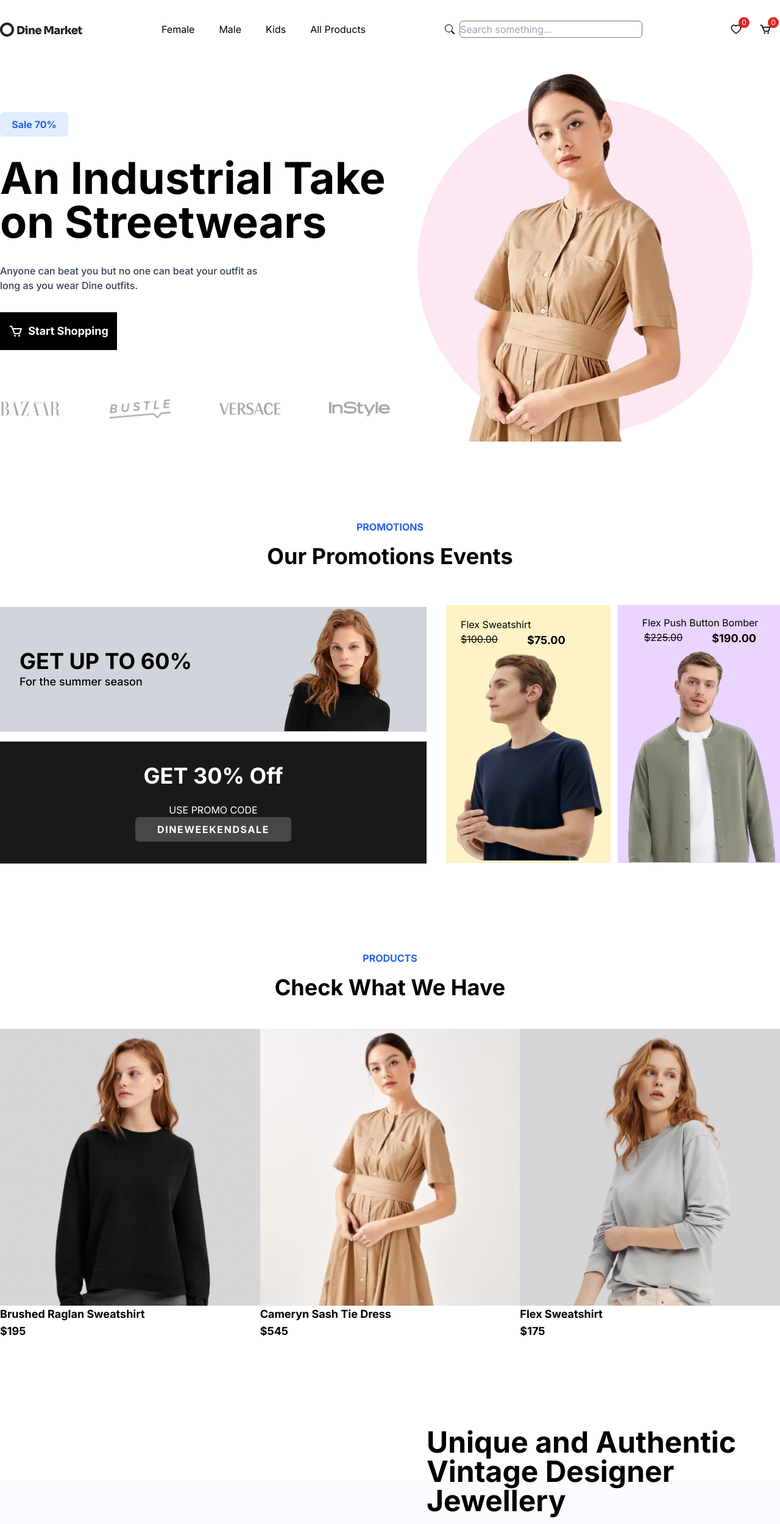
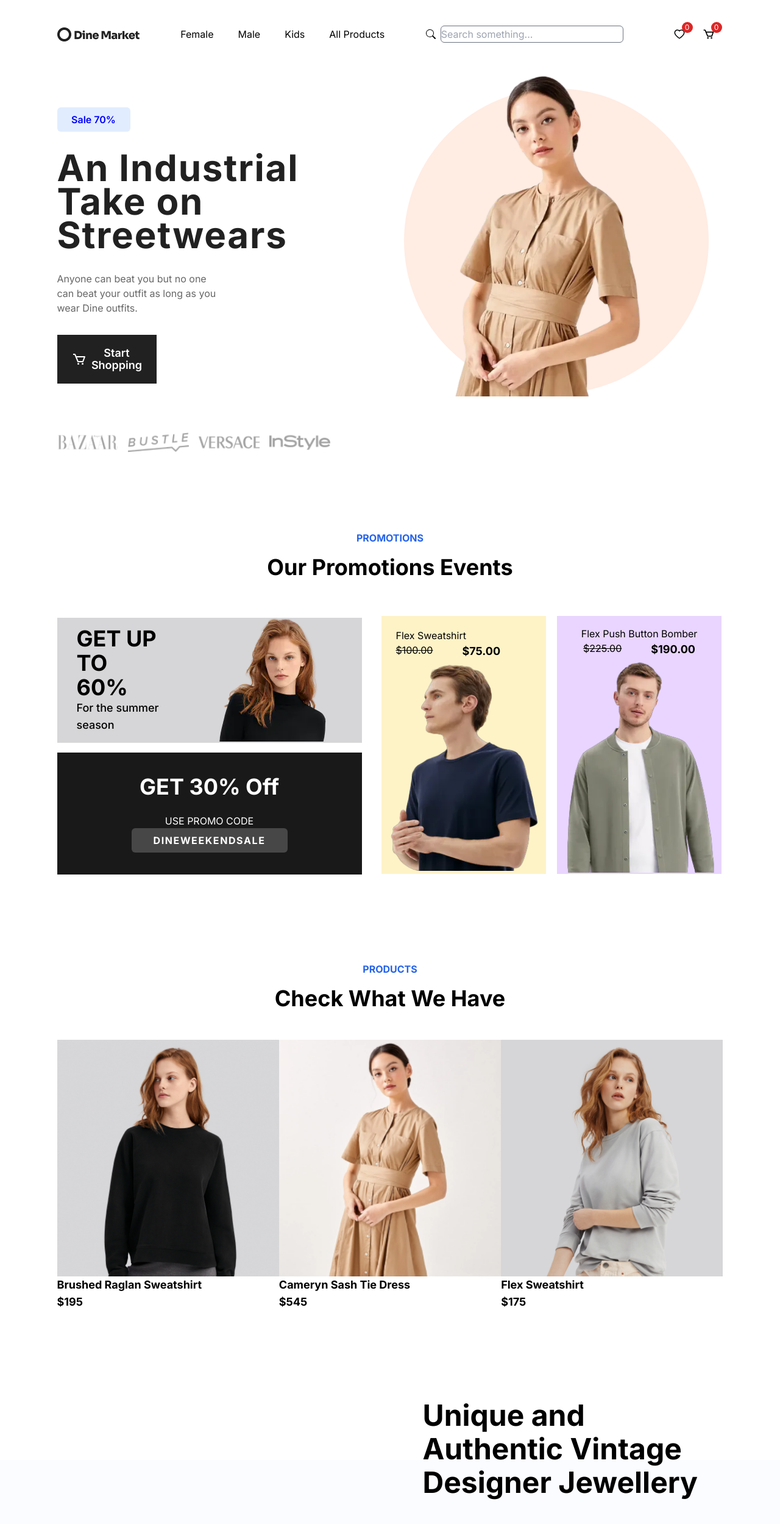
Before and after one commit to rajaadeeltalib/brandstore, a Next.js app: page / in a window 1280 px wide. Shown: the top 2499 px of the page at 61% size. Built offline with nearby package versions, Linux system fonts and the light colour scheme.

Commit message:
code updated

```diff
--- a/src/app/components/Hero.tsx
+++ b/src/app/components/Hero.tsx
@@ -11,17 +11,17 @@ import Image from "next/image"
 const Hero = () => {
   return (
     <Wrapper>
-    <div className='grid grid-cols-2 mt-6'>
+    <div className='grid grid-cols-2 '>
         {/* Hero Left Column Start*/}
         <div className='flex flex-col mt-16 gap-8'>
-            <div className='bg-[#E1EDFF] w-28 h-10 flex items-center justify-center font-bold text-blue-600 rounded-md'>Sale 70%</div>
+            <div className='bg-[#e1edff] w-[120px] h-10 flex items-center justify-center font-semibold text-[#0000ff] rounded-md'>Sale 70%</div>
             {/* <h1 className='text-[66px]  font-bold'>An Industrial Take on Streetwears</h1> */}
-            <h1 className='text-7xl font-bold'>An Industrial Take on Streetwears</h1>
-            <p className='text-gray-700 font-medium'>Anyone can beat you but no one can beat your outfit as<br /> long as you wear Dine outfits.</p>
+            <h1 className='text-6xl font-bold leading-[55px] tracking-[.03em] text-[#212121]'>An Industrial Take on Streetwears</h1>
+            <p className='font-normal text-base leading-6 text-[#666] block w-[50%]'>Anyone can beat you but no one can beat your outfit as long as you wear Dine outfits.</p>
             <div className='flex text-4xl'>
-            <button className='text-lg font-bold bg-black text-white w-48 h-[62px] flex justify-center items-center gap-2'><BiCart className='text-2xl'/>Start Shopping</button>
+            <button className='text-lg font-semibold leading-5 bg-[#212121] text-white w-[30%] h-[80px] flex justify-center items-center gap-2'><BiCart className='text-2xl'/>Start<br/> Shopping</button>
             </div>
-            <div className='flex justify-between mt-12'>
+            <div className='flex gap-4 mt-12'>
               <Image src={FeaturedImageOne} height={100} width={100}  alt='Featured Image 1' />
               <Image src={FeaturedImageTwo} height={100} width={100} alt='Featured Image 2' />
               <Image src={FeaturedImageThree} height={100} width={100} alt='Featured Image 3' />
@@ -32,9 +32,9 @@ const Hero = () => {
         {/* Hero left column end */}
         {/* Hero Right Column Start */}
         <div className='flex justify-center items-center relative'>
-          <div className='w-[550px] h-[550px] bg-pink-100 flex justify-center items-center rounded-full absolute -z-10 mt-7'></div>
+          <div className='w-[500px] h-[500px] bg-[#ffece3] flex justify-center items-center rounded-full absolute -z-10 -mt-16'></div>
 
-      <div className=''><Image src={HeroImage} alt="Hero Image"/></div>
+      <div className='-mt-20'><Image src={HeroImage} alt="Hero Image" height={650} width={650}/></div>
 
         </div>
         {/* Hero Right Column END*/}
--- a/src/app/components/Navbar.tsx
+++ b/src/app/components/Navbar.tsx
@@ -11,7 +11,7 @@ import Wrapper from './Wrapper';
 const Navbar = () => {
   return (
     <Wrapper>
-      <div className='flex flex-col md:flex-row justify-between h-24 items-center'>
+      <div className='flex flex-col md:flex-row justify-between items-center py-[32px]'>
         <div className='mb-4 md:mb-0'>
 <Link href={"/"} >
           <Image src={Logo} alt='Logo' />
--- a/src/app/components/Promotions.tsx
+++ b/src/app/components/Promotions.tsx
@@ -18,14 +18,14 @@ const Promotions = () => {
       <div className="flex justify-between items-center mt-6">
         {/* Section left start */}
         <div className="mt-6">
-          <div className="w-[700px] h-[205px] bg-gray-300 flex justify-between items-center">
+          <div className="w-[500px] h-[205px] bg-[#d6d6d8] flex justify-between items-center">
             <div className="mx-8">
-              <h4 className="text-4xl font-bold ">GET UP TO 60%</h4>
-              <p className="text-lg font-medium">For the summer season</p>
+              <h4 className="text-4xl font-bold ">GET UP TO<br/><span> 60%</span></h4>
+              <p className="text-lg font-medium">For the summer <br/>season</p>
             </div>
             <Image className="-mt-4" src={PromotionOne} alt="Promotion One" />
           </div>
-          <div className="w-[700px] h-[200px] bg-black/90 mt-4 flex items-center justify-center">
+          <div className="w-[500px] h-[200px] bg-black/90 mt-4 flex items-center justify-center">
             <div className="mx-8 text-white flex flex-col items-center justify-center">
               <h4 className="text-4xl font-bold">GET 30% Off</h4>
               <p className="text-md font-normal mt-6">USE PROMO CODE</p>
--- a/src/app/components/Unique.tsx
+++ b/src/app/components/Unique.tsx
@@ -8,11 +8,11 @@ const Unique = () => {
   return (
     <>
     <Wrapper>
-    <div className="text-5xl font-bold ml-[700px] w-[600px] mt-36">
-        <div>Unique and Authentic Vintage Designer Jewellery</div>
+    <div className="flex justify-start text-5xl font-bold  mt-36 ml-[600px] w-[45%] leading-[55px]">
+        <h1>Unique and Authentic Vintage Designer Jewellery</h1>
     </div>
     </Wrapper>
-    <div className="max-w-screen bg-[#fbfcff] h-20 -mt-14">
+    <div className="max-w-screen bg-[#fbfcff] h-20 -mt-16">
 
     </div>
     {/* .................. */}
@@ -66,7 +66,7 @@ const Unique = () => {
             <Image src={UniqueOne} alt="Unique One" />
             <div className="items-center pl-6 text-justify leading-relaxed">
            <p>This piece is ethically crafted in our small family-owned workshop in Peru with unmatched attention to detail and care. The Natural color is the actual natural color of the fiber, undyed and 100% traceable.</p>
-           <button className='mt-10 text-lg font-bold bg-black text-white w-48 h-[46px] flex justify-center items-center gap-2'>See All Products</button>
+           <button className='mt-10 text-lg font-medium leading-5 bg-black text-white w-32 h-16 border-2 flex justify-center items-center gap-2'>See All<br/> Products</button>
           </div>
           </div>
 
--- a/src/app/components/Wrapper.tsx
+++ b/src/app/components/Wrapper.tsx
@@ -6,7 +6,7 @@ interface WrapperProps {
 
 const Wrapper: React.FC<WrapperProps> = ({ children }) => {
   return (
-    <div className='max-w-[1280px] mx-auto '>
+    <div className='max-w-[1093px] mx-auto '>
       {children}
     </div>
   );
--- a/src/app/female/page.tsx
+++ b/src/app/female/page.tsx
@@ -1,30 +1,47 @@
-import Wrapper from "../components/Wrapper";
-import ProductOne from "../../../public/productone.png"
-import ProductTwo from "../../../public/producttwo.png"
-import ProductThree from "../../../public/productthree.png"
-import Image from "next/image";
+import Image from "next/image"
+import Link from "next/link"
 
-const Female = () => {
+import Wrapper from "../components/Wrapper"
+
+async function getFemaleProducts() {
+  const res = await fetch(`https://cdn.contentful.com/spaces/${process.env.SPACE_ID}/entries?access_token=${process.env.CONTENTFUL_ACCESS_KEY}&content_type=products`, { cache: 'no-store' });
+
+  // Recommendation: handle errors
+  if (!res.ok) {
+    // This will activate the closest `error.js` Error Boundary
+    throw new Error('Failed to fetch data');
+  }
+
+  return res.json();
+}
+
+const Female = async() => {
+  const product = await getFemaleProducts();
+
   return (
     <Wrapper>
-      <div className="grid grid-rows-2 mt-32">
-        <h4 className="text-md font-bold text-blue-600 flex justify-center">
-          PRODUCTS
-        </h4>
-        <h2 className="text-4xl font-bold flex justify-center">
-        Check What We Have
-        </h2>
+    <h1 className="flex justify-center py-16 max-w-screen mx-auto text-4xl font-bold">All Female Products</h1>
+    <div className="grid grid-cols-4 gap-24">
+      {product.items.map((p:any, i:number)=>(
+      <div key={i}>
+        {product.includes.Asset.map((elem:any)=>(
+
+      <div key={elem.sys.id}>
+      <Link href={"/products/female"}>
+        {p.fields.image.sys.id == elem.sys.id ?
+
+      <Image src={"https:" + elem.fields.file.url} alt="Product 1" width={400} height={400}/> : <div></div>}</Link>
       </div>
-      <div className="grid grid-cols-3 mt-12 gap-x-20">
-     <div className="bg-gray-300 h-96 hover:hover:scale-110 duration-150"><Image src={ProductOne} alt="Product One" /><p className="text-lg font-bold">Brushed Raglan Sweatshirt</p><p className="text-lg font-bold">$195</p>
-</div>
-     <div className="hover:hover:scale-110 duration-150"><Image src={ProductTwo} alt="Product Two" height={395} /><p className="text-lg font-bold">Cameryn Sash Tie Dress</p><p className="text-lg font-bold">$545</p></div>
-     <div className="bg-gray-300 h-96 hover:hover:scale-110 duration-150"><Image src={ProductThree} alt="Product Three" /><p className="text-lg font-bold">Flex Sweatshirt</p><p className="text-lg font-bold">$175</p></div>
+        ))}
 
-        {/* Section right start */}
+      <h3 className="text-lg font-bold">{p.fields.title}</h3>
+      <h4 className="text-lg font-semibold text-gray-500">{p.fields.subCategory}</h4>
+      <p className="text-2xl font-semibold">{p.fields.price}</p>
 
-        {/* Section right end */}
       </div>
+      ))}
+    </div>
+
     </Wrapper>
   )
 }
```
Also changed, not shown: src/app/components/Products.tsx (+27 -11 lines).
